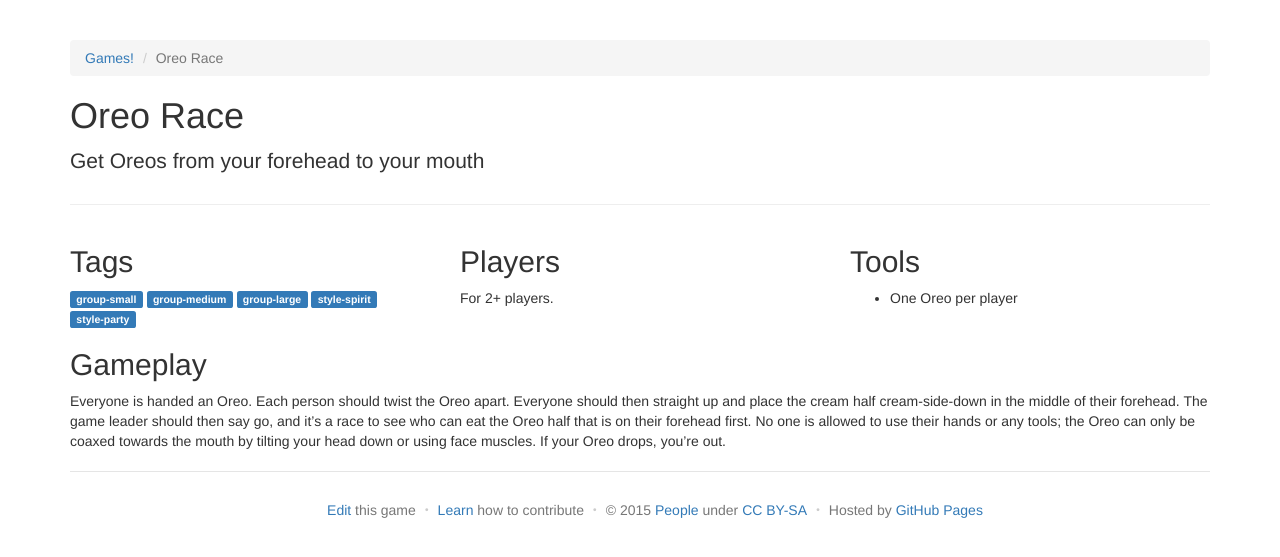
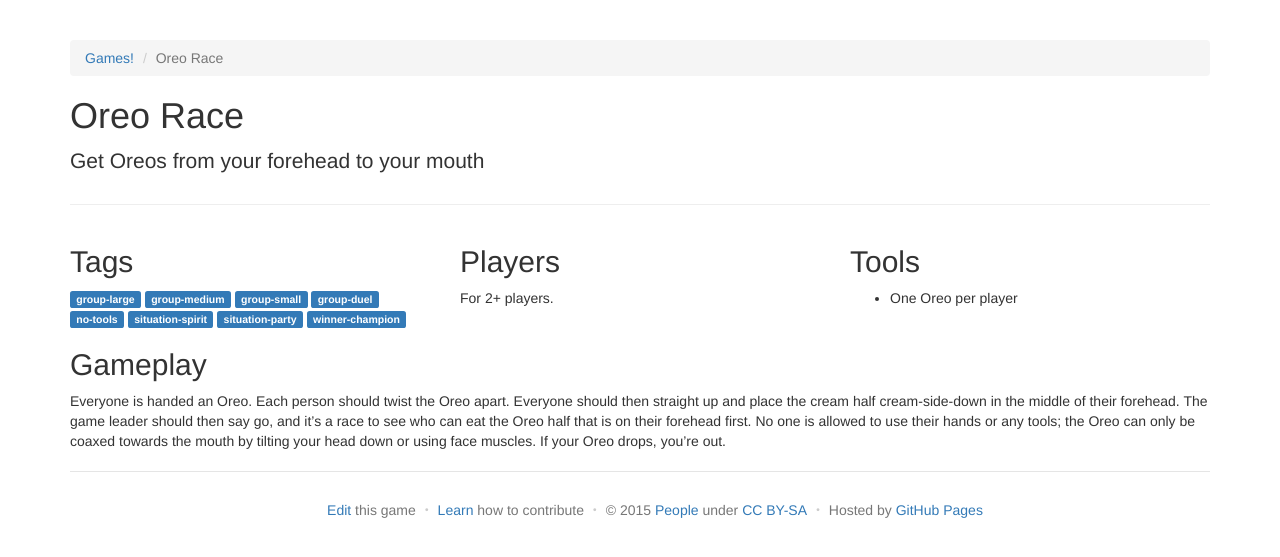
Before and after one commit to davidselassie/games, a Jekyll site: the page built from _games/oreorace.md, in a window 1280 px wide. Shown: the top 557 px of the page. Built offline with Jekyll 4.4.1, drawn with Linux system fonts in a browser that asks for light colours.

Commit message:
Update oreorace.md

```diff
--- a/_games/oreorace.md
+++ b/_games/oreorace.md
@@ -1,11 +1,14 @@
 ---
 title: Oreo Race
 tags:
+  - group-large
+  - group-medium
   - group-small
-  - group-medium
-  - group-large
-  - style-spirit
-  - style-party
+  - group-duel
+  - no-tools
+  - situation-spirit
+  - situation-party
+  - winner-champion
 
 oneliner: Get Oreos from your forehead to your mouth
 players: 2+
```
